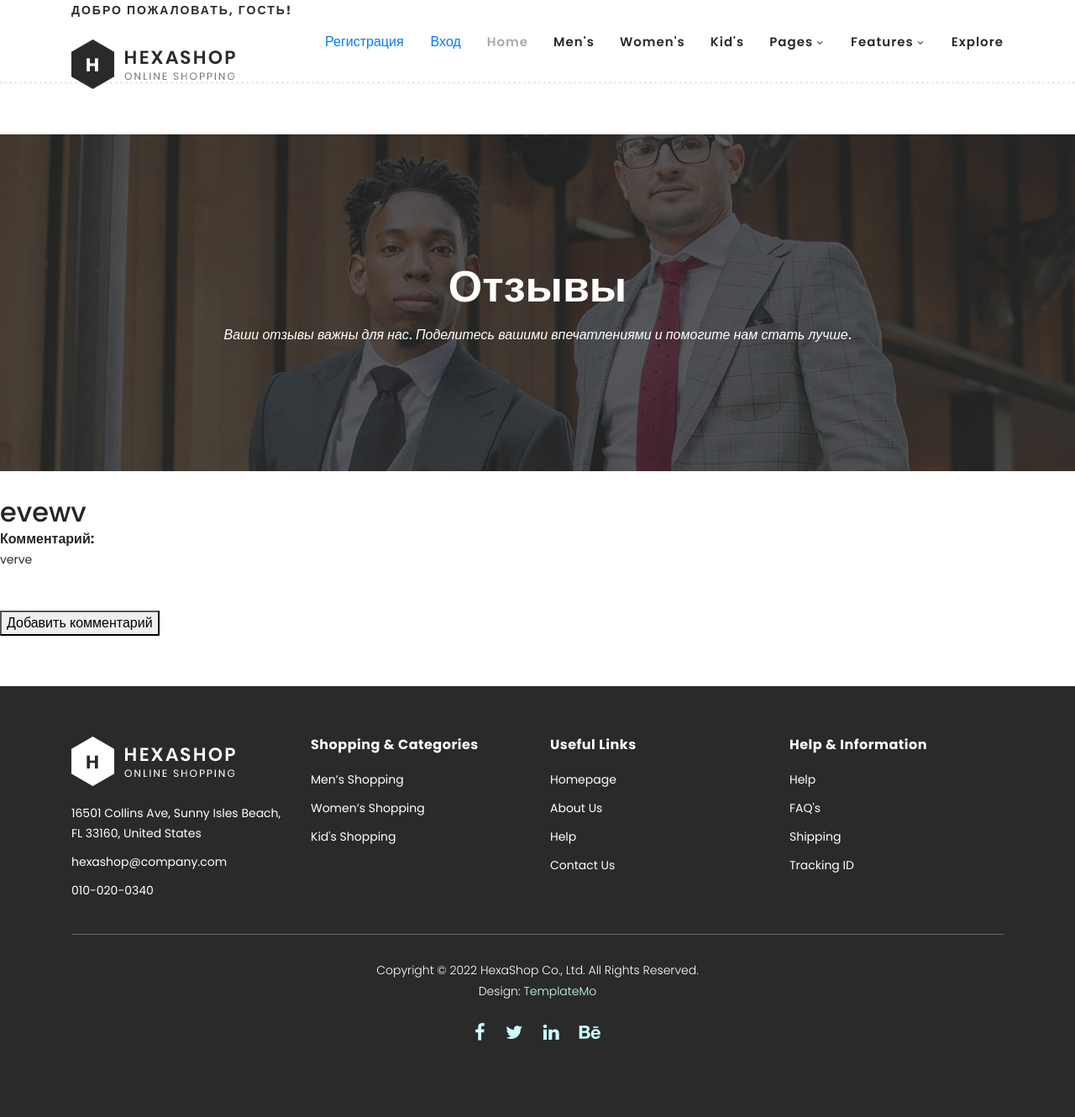
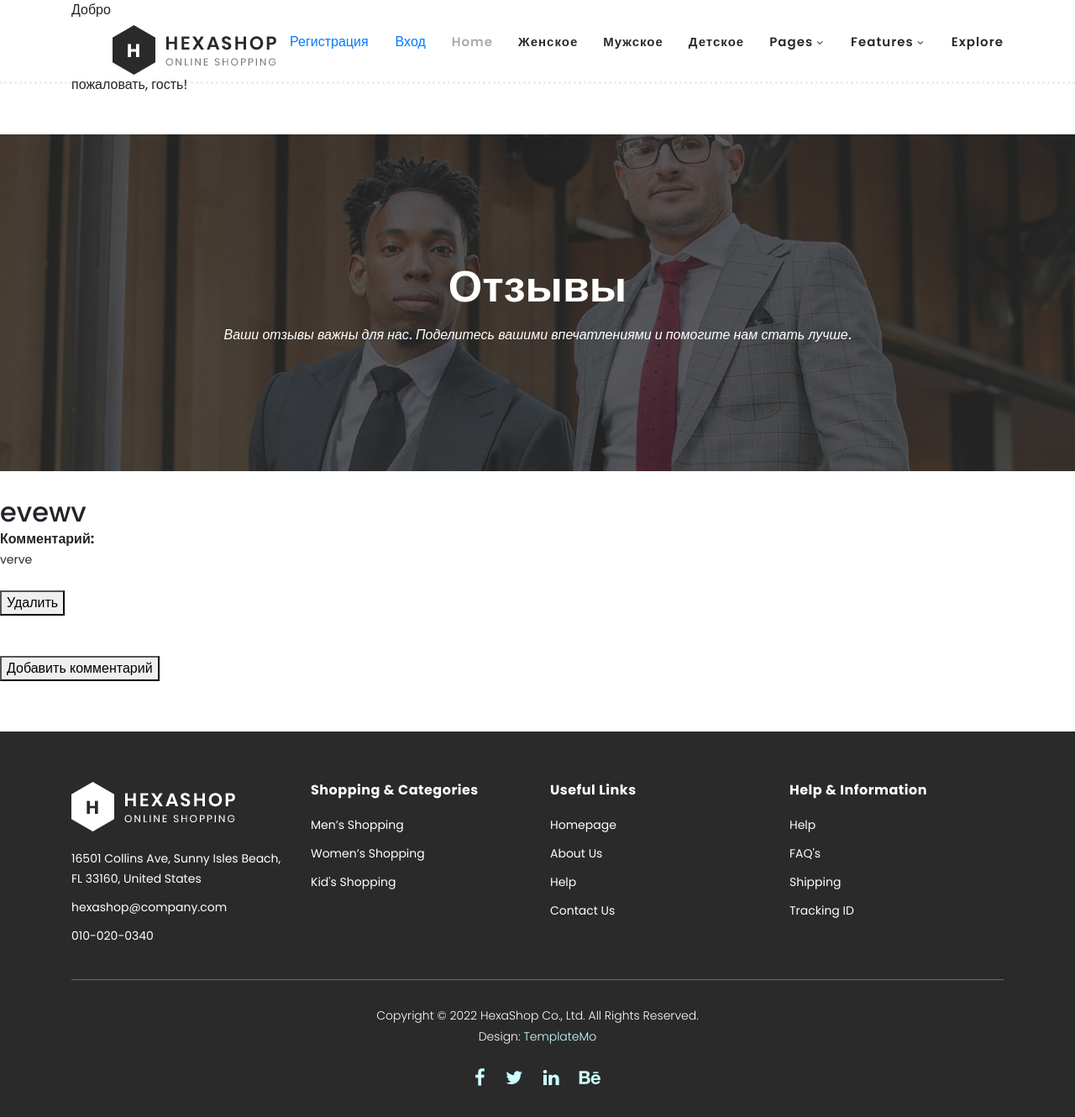
Before and after one commit to AlexaKolacheva/Hexashop, a Django app: page /reviews/ in a window 1280 px wide. Shown: the whole page at 84% size. Before the commit the page ends 1239 px from the top, so only its background shows below. Run offline with Django 4.2, Linux system fonts and the light colour scheme; data comes from the database, SQL or seed files in the repository; both versions use the stored data as it was after the commit; some libraries are stand-ins or nearby versions.

Commit message:
Добавил новый код

```diff
--- /dev/null
+++ b/main/templatetags/category_tags.py
@@ -0,0 +1,10 @@
+from django import template
+from products.models import Category  # Замените 'your_app' на имя вашего приложения и импортируйте модель категории
+
+register = template.Library()
+
+
+@register.inclusion_tag('categories_menu.html')
+def show_categories():
+    categories = Category.objects.all()
+    return {'categories': categories}
--- a/main/urls.py
+++ b/main/urls.py
@@ -8,4 +8,5 @@ urlpatterns = [
     path('comments/', views.add_comment, name='comments'),
     path('about/', views.about, name='about'),
     path('', views.index, name='index'),
+    path('delete/<int:comment_id>', views.delete_comment, name='delete'),
 ]
--- a/main/views.py
+++ b/main/views.py
@@ -36,6 +36,11 @@ def add_comment(request):
     return render(request, 'main/coment.html', {'form': form})
 
 
+def delete_comment(request, comment_id):
+    Comment.objects.filter(id=comment_id).delete()
+    return redirect('reviews')
+
+
 def reviews(request):
     comments = Comment.objects.all()
 
--- a/templates/base.html
+++ b/templates/base.html
@@ -1,5 +1,5 @@
 {% load static %}
-
+{% load category_tags %}
 <!DOCTYPE html>
 <html lang="en">
 
@@ -44,28 +44,17 @@ https://templatemo.com/tm-571-hexashop
         <div class="row">
             <div class="col-12">
                 <nav class="main-nav">
-                    <!-- ***** Logo Start ***** -->
-                    <a href="index.html" class="logo">
-                        {% if user.is_authenticated %}
-                            <p>Добро пожаловать, {{ user.username }}!</p>
-                        {% else %}
-                            <p>Добро пожаловать, гость!</p>
-                        {% endif %}
+                    <ul class="nav">
                         <img src="{% static 'images/logo.png' %}">
-                    </a>
-                    <!-- ***** Logo End ***** -->
-                    <!-- ***** Menu Start ***** -->
-                    <ul class="nav">
+
                         {% if user.is_authenticated %}
                             <a href="{% url 'logout' %}" class="nav-link">Выход</a>
                         {% else %}
                             <a href="{% url 'register' %}" class="nav-link">Регистрация</a>
                             <a href="{% url 'login' %}" class="nav-link">Вход</a>
                         {% endif %}
-                        <li class="scroll-to-section"><a href="#{% url 'index' %}" class="active">Home</a></li>
-                        <li class="scroll-to-section"><a href="#men">Men's</a></li>
-                        <li class="scroll-to-section"><a href="#women">Women's</a></li>
-                        <li class="scroll-to-section"><a href="#kids">Kid's</a></li>
+                        <li class="scroll-to-section"><a href="{% url 'index' %}" class="active">Home</a></li>
+                        {% show_categories %}
                         <li class="submenu">
                             <a href="javascript:;">Pages</a>
                             <ul>
@@ -90,6 +79,11 @@ https://templatemo.com/tm-571-hexashop
                     <a class='menu-trigger'>
                         <span>Menu</span>
                     </a>
+                     {% if user.is_authenticated %}
+                            <li>Добро пожаловать, {{ user.username }}!</li>
+                        {% else %}
+                            <li>Добро пожаловать, гость!</li>
+                        {% endif %}
                     <!-- ***** Menu End ***** -->
                 </nav>
             </div>
--- /dev/null
+++ b/templates/categories_menu.html
@@ -0,0 +1,3 @@
+    {% for category in categories %}
+        <li class="scroll-to-section"><a href="{%url 'product_by_category' category.id %}">{{ category.name }}</a></li>
+    {% endfor %}
--- a/templates/main/reviews.html
+++ b/templates/main/reviews.html
@@ -21,6 +21,8 @@
         <h2>{{ i.author }}</h2>
         <strong>Комментарий:</strong><p>{{ i.text }}</p>
     </div>
+<br>
+<a href="{% url 'delete' i.id %}"><button>Удалить</button></a>
 {% endfor %}
 
 <form method="post">
```
Also changed, not shown: db.sqlite3 (added), 1 other file.
